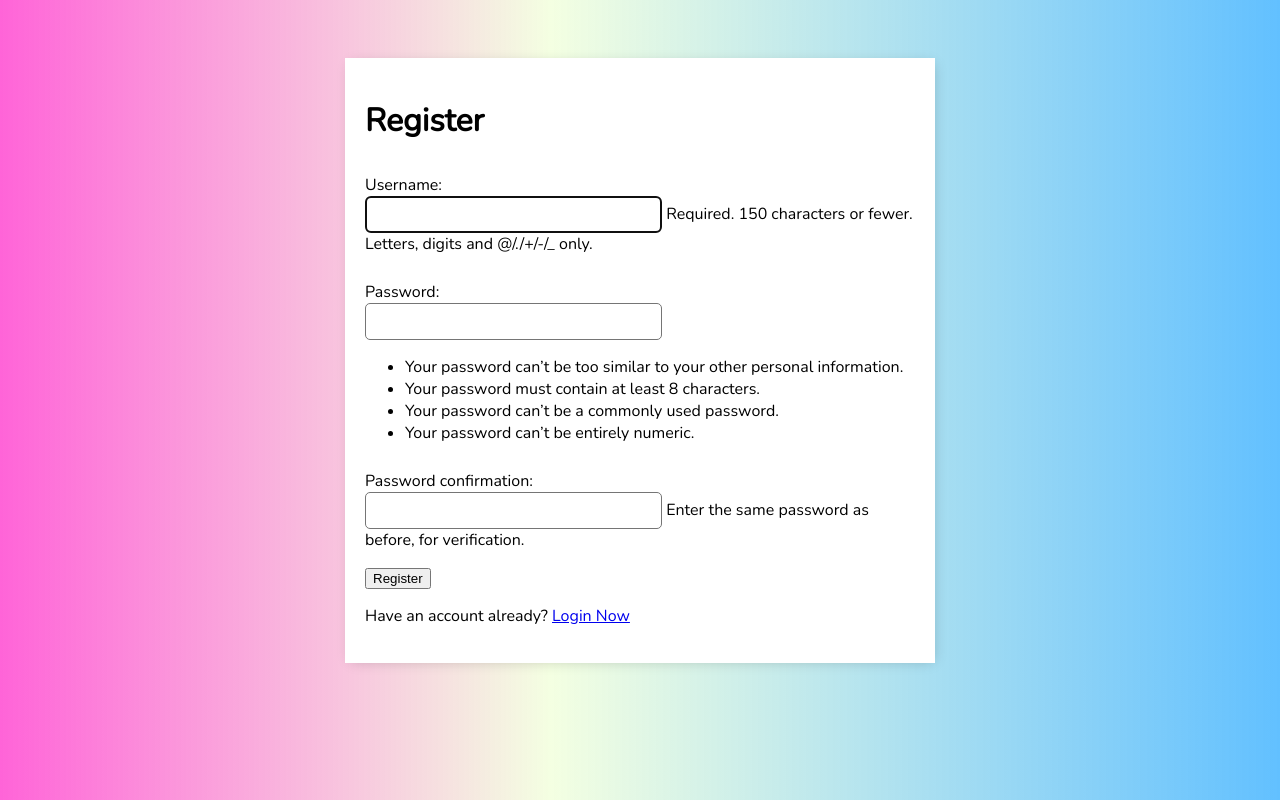
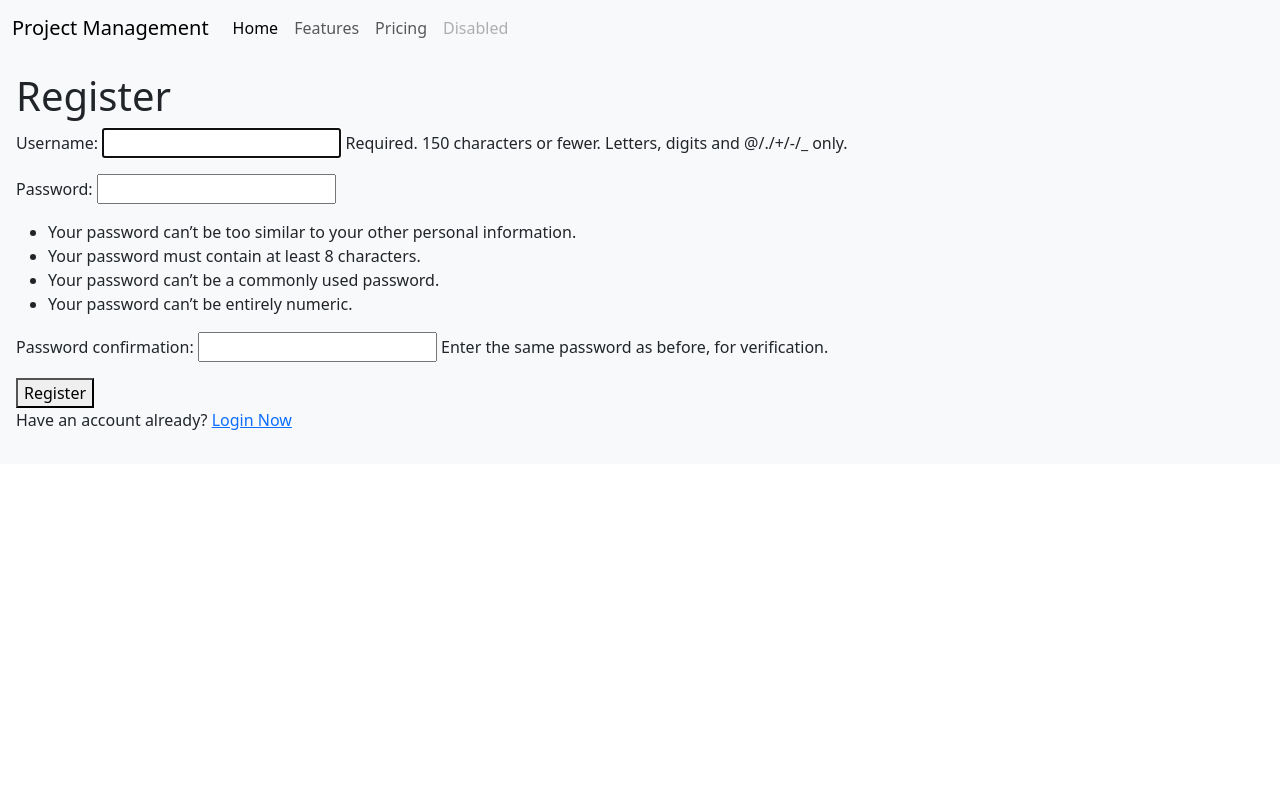
Before and after one commit to CipherGirl/project-management, a Django app: page /register/ in a window 1280 px wide. Run offline with Django 5.2, Linux system fonts and the light colour scheme.

Commit message:
Add bootstrap CDN

```diff
--- a/projects/templates/projects/main.html
+++ b/projects/templates/projects/main.html
@@ -1,145 +1,21 @@
-<!DOCTYPE html>
+<!doctype html>
 <html lang="en">
   <head>
-    <meta charset="UTF-8" />
-    <meta
-      name="description"
-      content="Todo List app with django built by destiny franks a full stack web developer"
-    />
-    <meta http-equiv="X-UA-Compatible" content="IE=edge" />
-    <meta name="viewport" content="width=device-width, initial-scale=1.0" />
-    <title>Project Management</title>
-    <link rel="preconnect" href="https://fonts.gstatic.com" />
-    <link
-      href="https://fonts.googleapis.com/css2?family=Nunito:wght@200&display=swap"
-      rel="stylesheet"
-    />
+    <meta charset="utf-8">
+    <meta name="viewport" content="width=device-width, initial-scale=1">
+    <title>Project Management Application</title>
+    <link href="https://cdn.jsdelivr.net/npm/bootstrap@5.3.2/dist/css/bootstrap.min.css" rel="stylesheet" integrity="sha384-T3c6CoIi6uLrA9TneNEoa7RxnatzjcDSCmG1MXxSR1GAsXEV/Dwwykc2MPK8M2HN" crossorigin="anonymous">
+    <link rel="stylesheet" href="styles.css">
   </head>
-  <style>
-    body {
-      background: linear-gradient(
-        90deg,
-        #ff00bf9b 0%,
-        #c6ff6932 43%,
-        #0099ff9d 100%
-      );
-      font-family: 'Nunito', sans-serif;
-      padding-top: 50px;
-    }
-    .container {
-      max-width: 550px;
-      margin: auto;
-      padding: 20px;
-      background-color: #fff;
-      -webkit-box-shadow: 2px 2px 13px -4px rgba(0, 0, 0, 0.21);
-      box-shadow: 2px 2px 13px -4px rgba(0, 0, 0, 0.21);
-    }
-    .header-bar {
-      display: flex;
-      justify-content: space-between;
-      color: #fff;
-      padding: 10px;
-      border-radius: 5px 5px 0 0;
-      background: linear-gradient(90deg, #008cff 0%, #d469ff 43%, #ff00bf 100%);
-    }
-    h1,
-    h2,
-    h3,
-    h4,
-    h5,
-    h6 {
-      font-family: 'Nunito', sans-serif;
-    }
-    .task-wrapper {
-      display: flex;
-      align-items: center;
-      justify-content: space-between;
-      background-color: #fff;
-      border-top: 1px solid #dfe4ea;
-      overflow: hidden;
-    }
-    .task-title {
-      display: flex;
-      padding: 20px;
-    }
+  <body>
+    {% include 'projects/navigation.html' %}
 
-    .task-title a {
-      text-decoration: none;
-      color: #4b5156;
-      margin-left: 10px;
-    }
+    <div class="container-fluid m-0 p-3 bg-light">
+    {% block content %}
+    {% endblock content %}
+    </div>
 
-    .task-complete-icon {
-      height: 20px;
-      width: 20px;
-      background-color: rgb(0, 255, 0);
-      border-radius: 50%;
-    }
-
-    .task-incomplete-icon {
-      height: 20px;
-      width: 20px;
-      background-color: rgb(160, 160, 160);
-      border-radius: 50%;
-    }
-
-    .delete-link {
-      text-decoration: none;
-      font-weight: 900;
-      color: #6249cf;
-      font-size: 22px;
-      line-height: 0;
-      padding: 20px 20px;
-    }
-    .header-bar a {
-      color: rgb(247, 247, 247);
-      text-decoration: none;
-    }
-    #search-add-wrapper {
-      display: flex;
-      justify-content: space-between;
-      align-items: center;
-      padding: 20px;
-    }
-    input[type='text'],
-    input[type='password'],
-    textarea {
-      border: 1px solid #757575;
-      border-radius: 5px;
-      padding: 10px;
-      width: 50%;
-    }
-
-    label {
-      padding-top: 10px !important;
-      display: block;
-    }
-
-    ::placeholder {
-      font-weight: 300;
-      opacity: 0.5;
-    }
-
-    .button {
-      border: 1px solid #757575;
-      background-color: #fff;
-      color: #6249cf;
-      padding: 10px;
-      font-size: 14px;
-      border-radius: 5px;
-      cursor: pointer;
-    }
-    #add-link {
-      color: #6249cf;
-      text-decoration: none;
-      font-size: 42px;
-      text-shadow: 1px 1px #81413b;
-    }
-    .card-body {
-      padding: 20px;
-    }
-  </style>
-  <body>
-    <div class="container">{% block content %} {% endblock content %}</div>
+    <script src="https://cdn.jsdelivr.net/npm/bootstrap@5.3.2/dist/js/bootstrap.bundle.min.js" integrity="sha384-C6RzsynM9kWDrMNeT87bh95OGNyZPhcTNXj1NW7RuBCsyN/o0jlpcV8Qyq46cDfL" crossorigin="anonymous"></script>
+    <script src="main.js"></script>
   </body>
 </html>
--- /dev/null
+++ b/projects/templates/projects/navigation.html
@@ -0,0 +1,16 @@
+<nav class="navbar navbar-expand-lg bg-body-tertiary">
+    <div class="container-fluid">
+      <a class="navbar-brand" href="#">Project Management</a>
+      <button class="navbar-toggler" type="button" data-bs-toggle="collapse" data-bs-target="#navbarNavAltMarkup" aria-controls="navbarNavAltMarkup" aria-expanded="false" aria-label="Toggle navigation">
+        <span class="navbar-toggler-icon"></span>
+      </button>
+      <div class="collapse navbar-collapse" id="navbarNavAltMarkup">
+        <div class="navbar-nav">
+          <a class="nav-link active" aria-current="page" href="#">Home</a>
+          <a class="nav-link" href="#">Features</a>
+          <a class="nav-link" href="#">Pricing</a>
+          <a class="nav-link disabled" aria-disabled="true">Disabled</a>
+        </div>
+      </div>
+    </div>
+  </nav>
```
Also changed, not shown: db.sqlite3.
